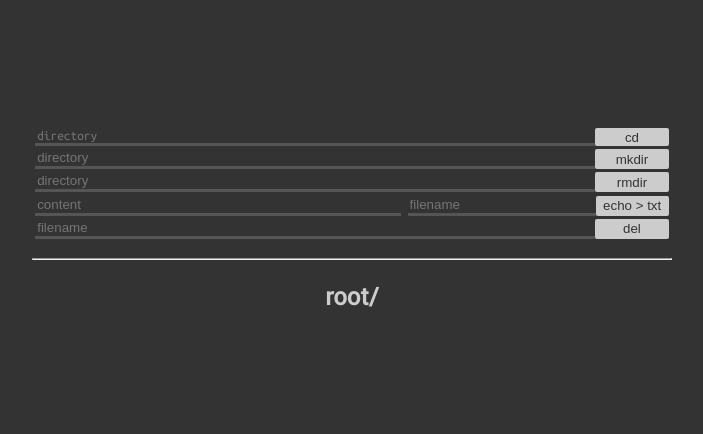
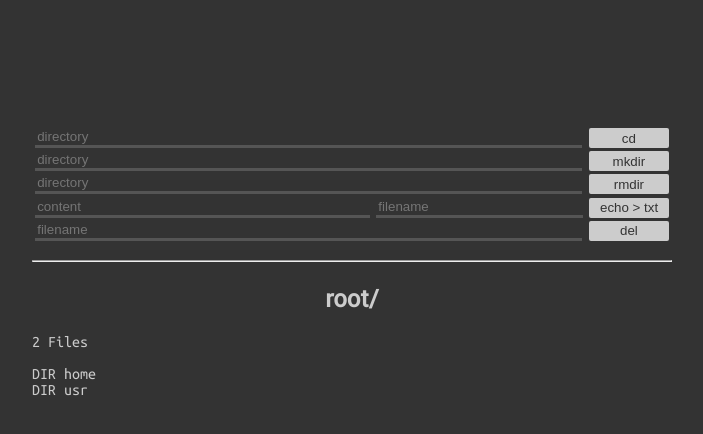
Before and after one commit to MininMobile/filesystem-test, a plain HTML site: page index.html in a window 1280 px wide. Shown: the whole page, without its empty margins (288-991 px from the left). Drawn offline with Linux system fonts and the light colour scheme.

Commit message:
polish, polish, bugfix... have I missed anything?

```diff
--- a/index.html
+++ b/index.html
@@ -8,7 +8,7 @@
 	</head>
 	<body onload="updateDisplays()">
 		<form action="#" onsubmit="return cd()">
-			<input type="text" placeholder="directory" id="dir">
+			<input type="text" placeholder="directory" id="cd">
 			<input type="submit" value="cd">
 		</form>
 		<form action="#" onsubmit="return mkdir()">
--- a/src/sys32.js
+++ b/src/sys32.js
@@ -54,7 +54,7 @@ function isAtRoot() {
 }
 
 function dir() {
-	let query = document.getElementById("query");
+	let query = document.getElementById("cd");
 	let navto = query.value;
 
 	if (navto == "..") {
--- a/src/theme.css
+++ b/src/theme.css
@@ -40,7 +40,7 @@ form {
 }
 
 input[type=text] {
-	flex: 9;
+	flex: 8;
 	background: transparent;
 	border: none;
 	border-bottom: 0.25em solid #555;
@@ -58,6 +58,7 @@ input[type=text]:focus {
 
 input[type=submit] {
 	flex: 1;
+	margin-left: 0.5em;
 	border: none;
 	border-radius: 2px;
 	transition: background 0.1s;
@@ -72,7 +73,7 @@ input[type=submit]:hover {
 /* tweaks */
 
 #content {
-	flex: 5.9;
+	flex: 4.9;
 }
 
 #filename {
```
